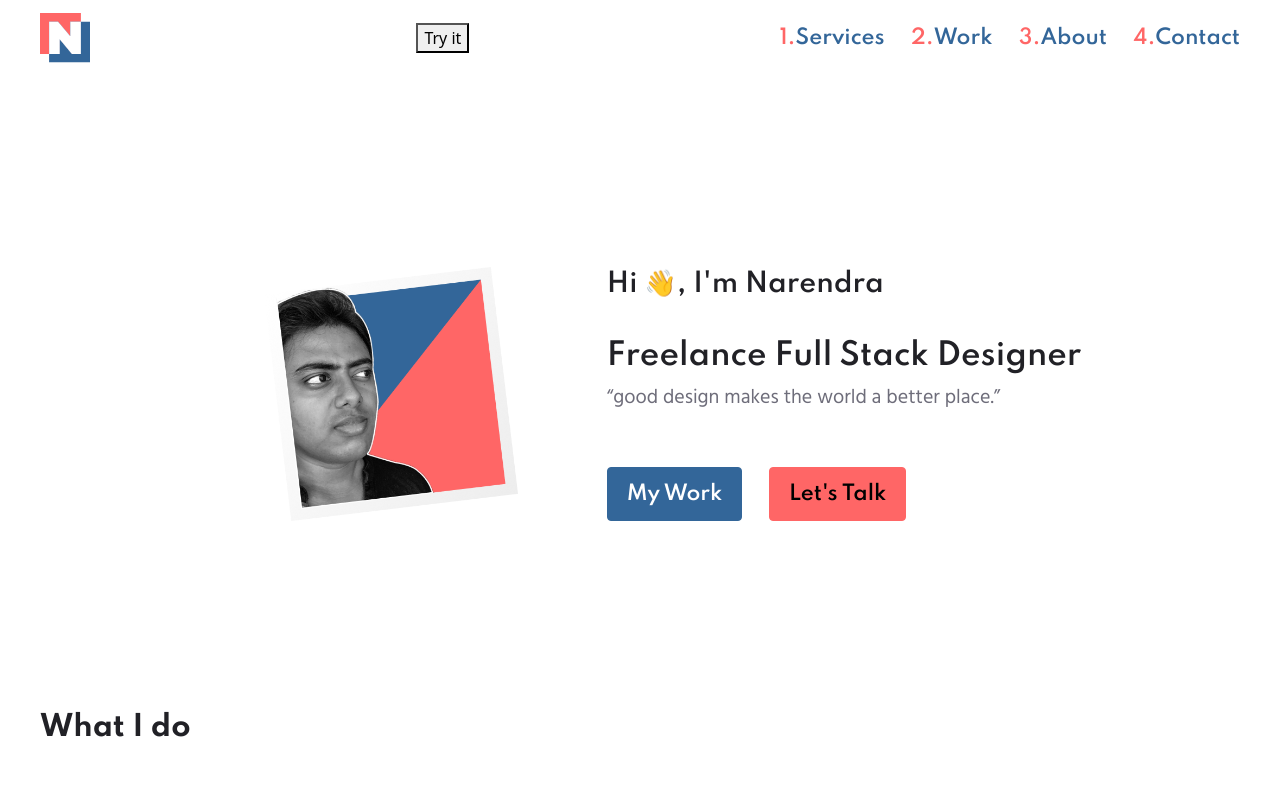
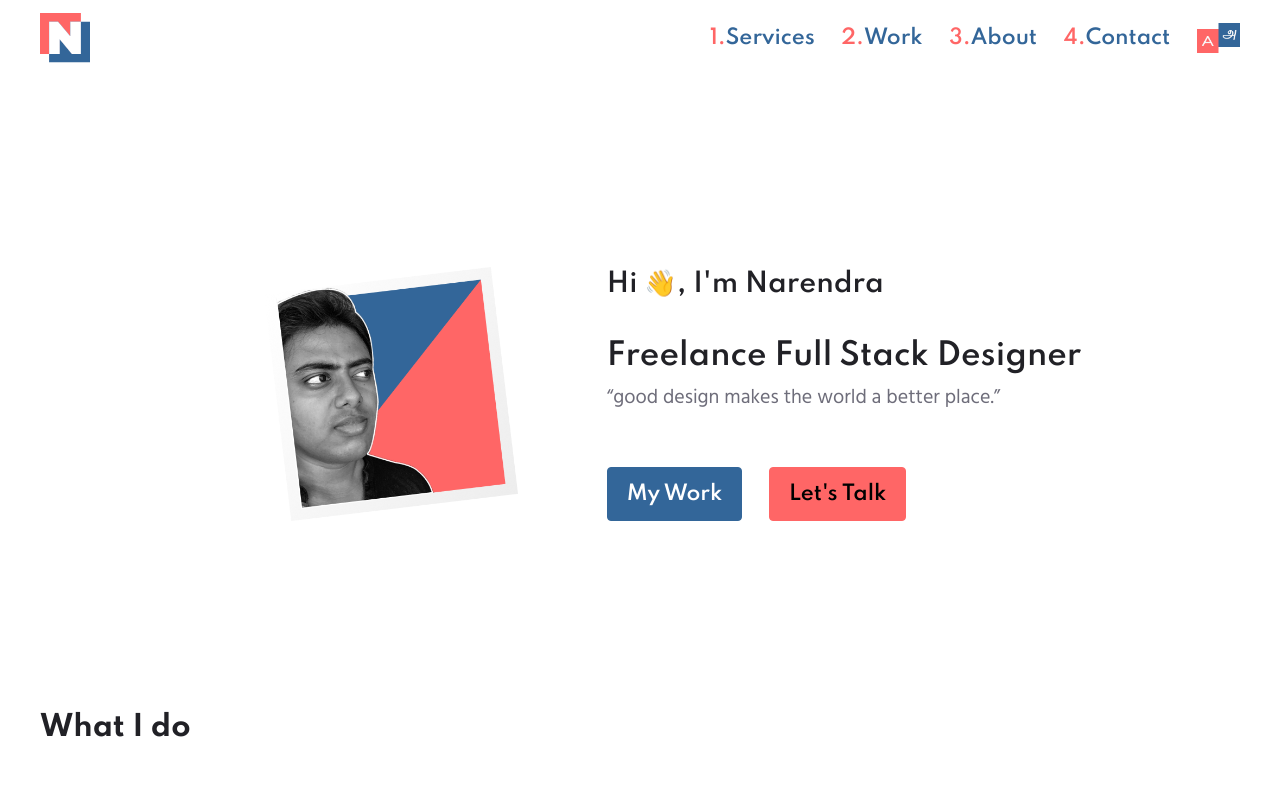
Before and after one commit to narenkram/Lance, a Nuxt app: page / in a window 1280 px wide. Shown: the top 800 px of the page. Built offline with nearby package versions, Linux system fonts and the light colour scheme.

Commit message:
finalized lang toggle design

```diff
--- a/assets/style.scss
+++ b/assets/style.scss
@@ -32,12 +32,6 @@
   src: url("./fonts/Hind/Hind-Medium.ttf");
 }
 
-// Language Options
-#english {
-}
-#tamil {
-  display: none;
-}
 $theme-colors: (
   "primary": #ff6666,
   "secondary": #336699,
@@ -94,6 +88,21 @@ $spacers: (
 
 // Imports and Variables ***********************************************
 
+// Language Options
+#english {
+}
+#tamil {
+  display: none;
+}
+.LangSwitch_icon {
+  cursor: pointer;
+  max-height: 30px;
+  border-radius: 0!important;
+  min-width: 30px;
+}
+.LangSwitch_icon:hover {
+  filter: brightness(110%);
+}
 // Global Style ***********************************************
 
 @media (prefers-color-scheme: light) {
@@ -300,6 +309,7 @@ $spacers: (
 }
 .Navbar_child {
   display: flex;
+  align-items: center;
 }
 
 html,
--- a/components/Header.vue
+++ b/components/Header.vue
@@ -6,13 +6,6 @@
         class="Logo"
         alt="narendraram designer"
     /></a>
-
-    <!-- <label class="LangSwitch">
-      <input type="checkbox" class="MyFirstLang_toggle" checked />
-      <span class="LangSwitch_toggle">English</span>
-      <span class="LangSwitch_toggle">English தமிழ்</span>
-    </label> -->
-    <button onclick="myFunction()">Try it</button>
 
     <div class="Navbar_child">
       <a class="p-1 p-md-0 p-lg-0 nav-link ms-0" href="#services">
@@ -27,6 +20,19 @@
       <a class="p-1 p-md-0 p-lg-0 nav-link ms-0 ms-md-2 ms-lg-2" href="#contact"
         ><span class="nav-link_number">4. </span>Contact</a
       >
+      <a
+        class="p-1 p-md-0 p-lg-0 nav-link ms-0 ms-md-2 ms-lg-2"
+        data-toggle="tooltip"
+        data-placement="right"
+        title="Change language"
+      >
+        <img
+          class="img-fluid LangSwitch_icon"
+          src="~/assets/icons/lang.png"
+          onclick="myFunction()"
+          alt="langswitch_icon"
+        />
+      </a>
     </div>
   </nav>
 </template>
--- a/pages/index.vue
+++ b/pages/index.vue
@@ -567,7 +567,7 @@
               src="~/assets/images/mobile_web.svg"
             />
             <h4 class="mb-2 mb-md-2 mb-lg-2">
-              மொபைல் மென்பொருள் மற்றும் வலைத்தள வடிவமைப்பு
+              கைபேசி மென்பொருள் மற்றும் வலைத்தள வடிவமைப்பு
             </h4>
             <p class="mb-2 mb-md-2 mb-lg-2 Text_M">
               Need a website or mobile app? I can create beautiful websites or
@@ -581,7 +581,7 @@
               class="ServiceIcon mb-2 mb-md-2 mb-lg-2"
               src="~/assets/images/graphic_crown.svg"
             />
-            <h4 class="mb-2 mb-md-2 mb-lg-2">Graphic Design</h4>
+            <h4 class="mb-2 mb-md-2 mb-lg-2">வரைகலை வடிவமைப்பு</h4>
             <p class="mb-2 mb-md-2 mb-lg-2 Text_M">
               Need art for your project? I can create beautiful art, designs
               based on your project requirements such as business cards, digital
@@ -595,7 +595,7 @@
               class="ServiceIcon mb-2 mb-md-2 mb-lg-2"
               src="~/assets/images/frontend.svg"
             />
-            <h4 class="mb-2 mb-md-2 mb-lg-2">Frontend Development</h4>
+            <h4 class="mb-2 mb-md-2 mb-lg-2">முன்னிலை வடிவமைப்பு</h4>
             <p class="mb-2 mb-md-2 mb-lg-2 Text_M">
               Already have the design? I can create static websites such as
               landing pages, company sites, and custom websites with minimal
```
Also changed, not shown: assets/icons/lang.png (added).
